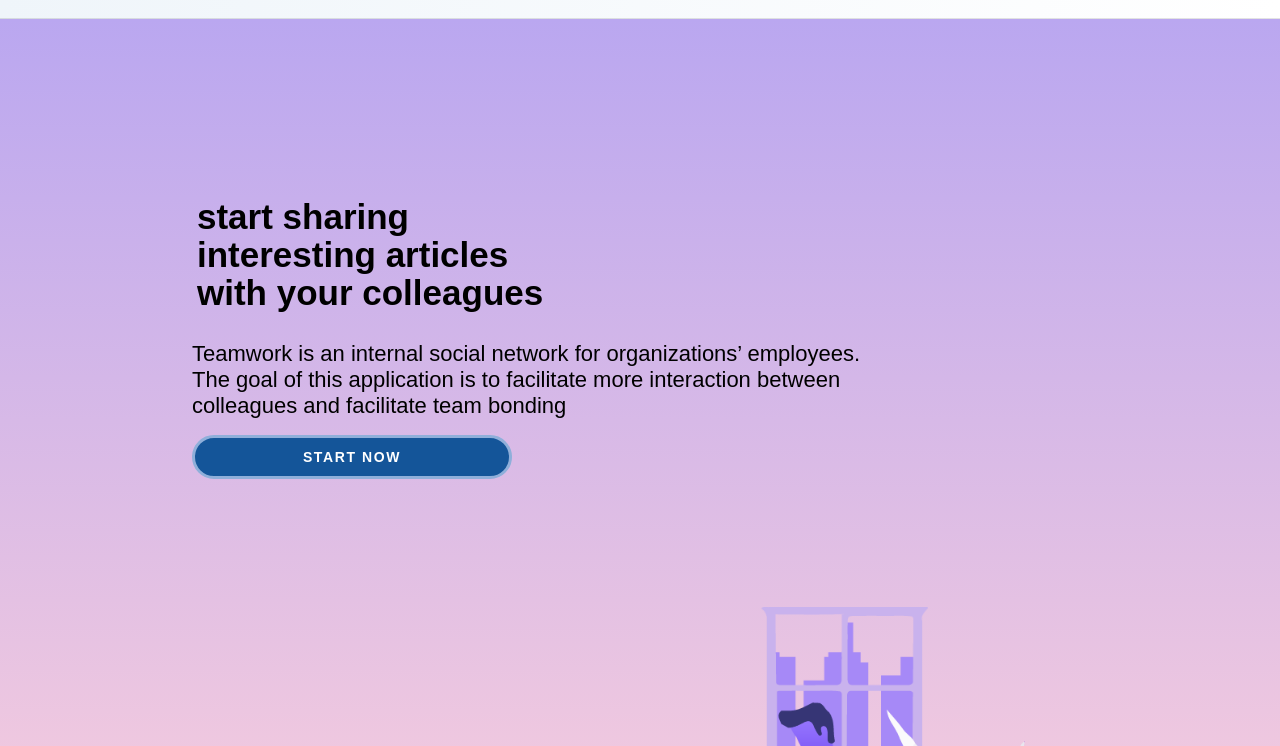
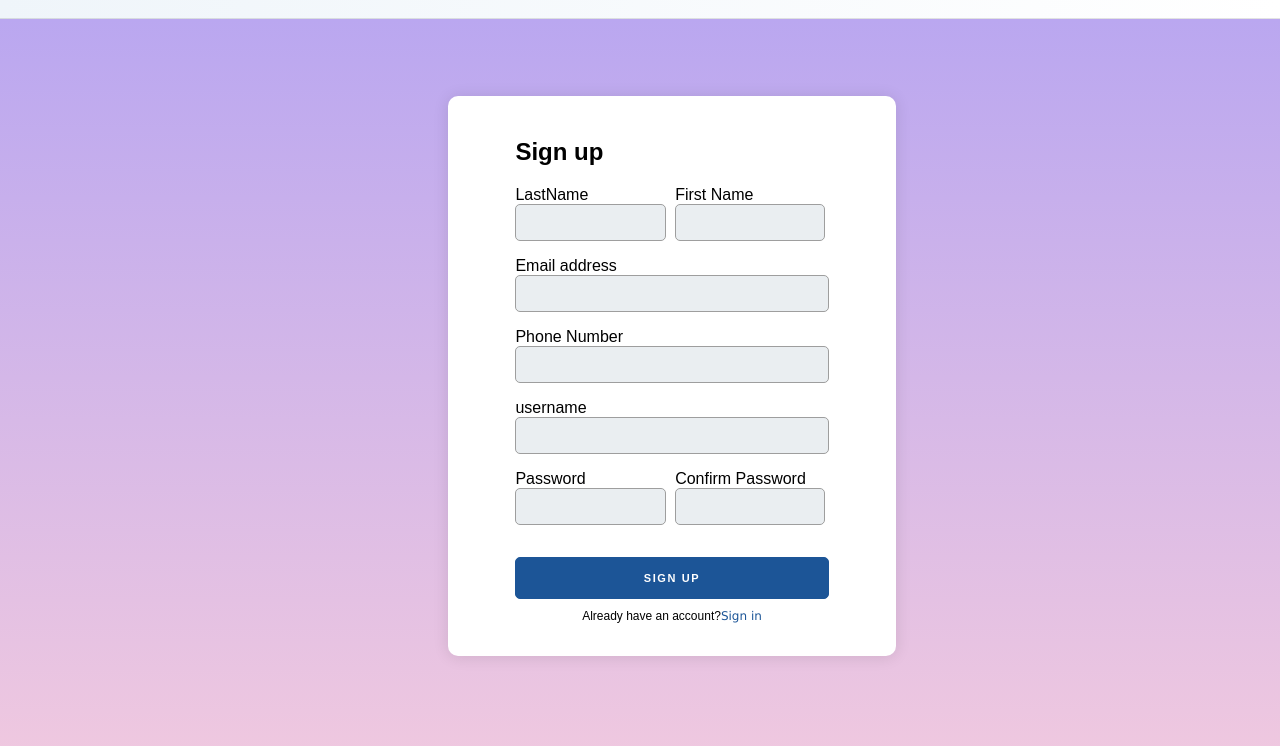
Before and after one commit to Kagorora/TeamWork, a website: page UI/index.html in a window 1280 px wide. Both pictures are taken after a click on the button "SignUp". Shown: the part 54-800 px from the top of the page. Drawn offline with Linux system fonts and the light colour scheme.

Commit message:
feature(signUp): create signUp page
	- create signup form

[Finishes #168488534]

```diff
--- a/UI/index.html
+++ b/UI/index.html
@@ -36,6 +36,57 @@
                 </div>
             </div>
             <img class="person" src="./images/person.png" alt="">
+
+                        <!-- =====================        Sign Up       =================================== -->
+                        <div class="container-signup">
+
+                            <div class="inputside-signup">
+                                <div class="all-inputside-signup">
+                                    <h2>Sign up</h2>
+                                    <div class="names">
+                                        <p class="Firstname" id="side">
+                                            <label for="">LastName</label>
+                                            <input type="text">
+                                        </p>
+                                        <p class="lastname" id="side">
+                                            <label for="">First Name</label>
+                                            <input type="text">
+                                        </p>
+                                    </div>
+
+
+                                    <p class="email">
+                                        <label for="">Email address</label>
+                                        <input type="text">
+                                    </p>
+
+                                    <p class="phone">
+                                        <label for="">Phone Number</label>
+                                        <input type="text">
+                                    </p>
+
+                                    <p class="usernameSign">
+                                        <label for="">username</label>
+                                        <input type="text">
+                                    </p>
+
+                                    <div class="passwords">
+                                        <p class="passwordSgnup" id="side">
+                                            <label for="">Password</label>
+                                            <input type="password">
+                                        </p>
+                                        <p class="confirmpassword" id="side">
+                                            <label for="">Confirm Password</label>
+                                            <input type="password">
+                                        </p>
+                                    </div>
+                                    <button class="signuponBtnSignupFrom">sign up</button>
+                                    <a class="gotologinBtn" href="#"><span class="gotologin">Already have an account?</span>Sign
+                                        in</a>
+                                </div>
+                            </div>
+                        </div>
+                        <!-- ================================== ***** ====================================-->
     </div>
 
     <script src="./js/index.js"></script>
--- a/UI/js/index.js
+++ b/UI/js/index.js
@@ -10,9 +10,7 @@ const logincontainer = document.querySelector('.login-container');
 const signupBtn = document.querySelector('#signupBtn');
 const loginBtn = document.querySelector('#loginBtn');
 const gotologinBtn = document.querySelector('.gotologinBtn');
-const createacct = document.querySelector('.createacct');
 
-createacct.addEventListener('click', displaySignUp);
 signupBtn.addEventListener('click', displaySignUp);
 
 function displaySignUp() {
```
